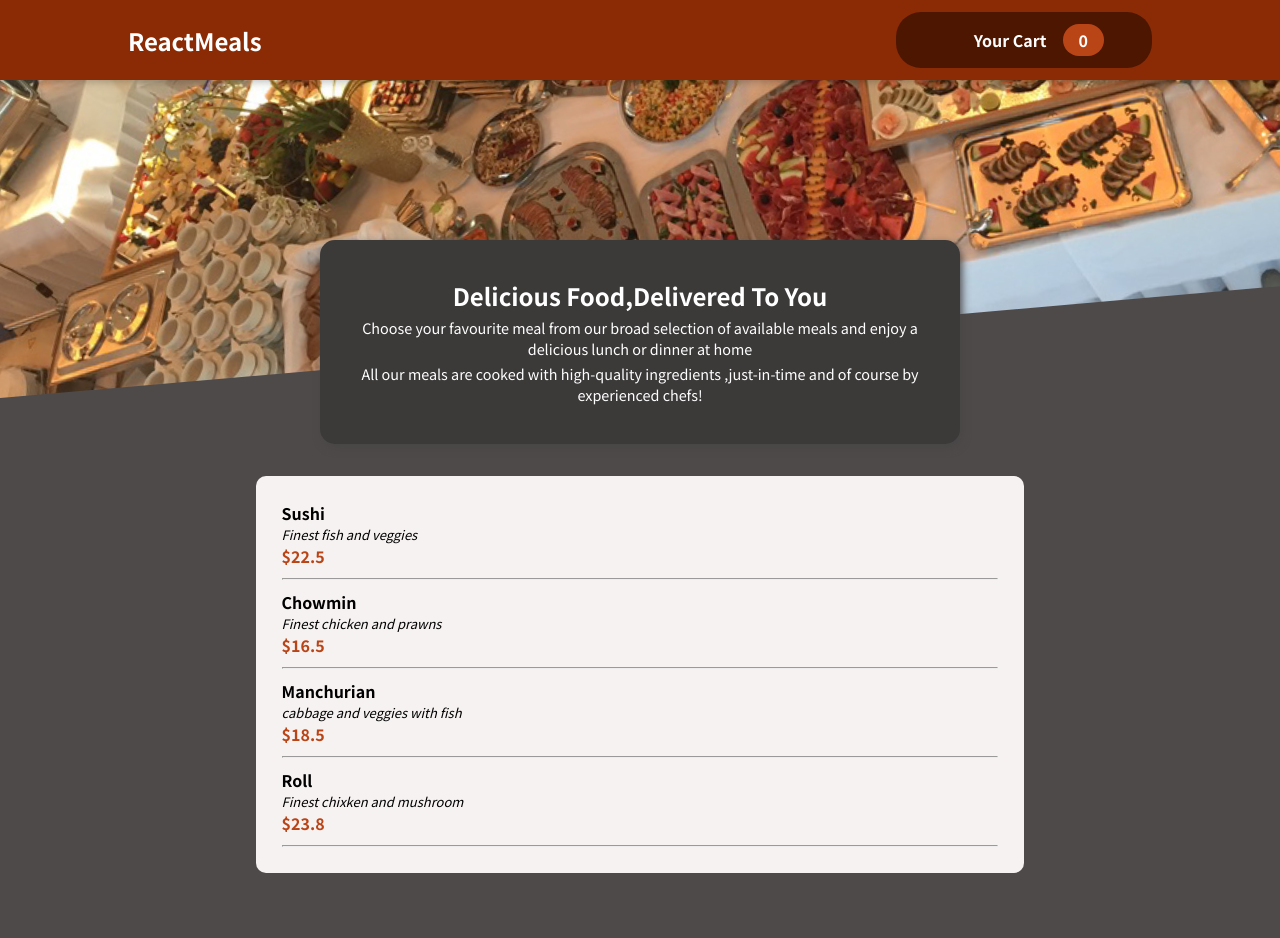
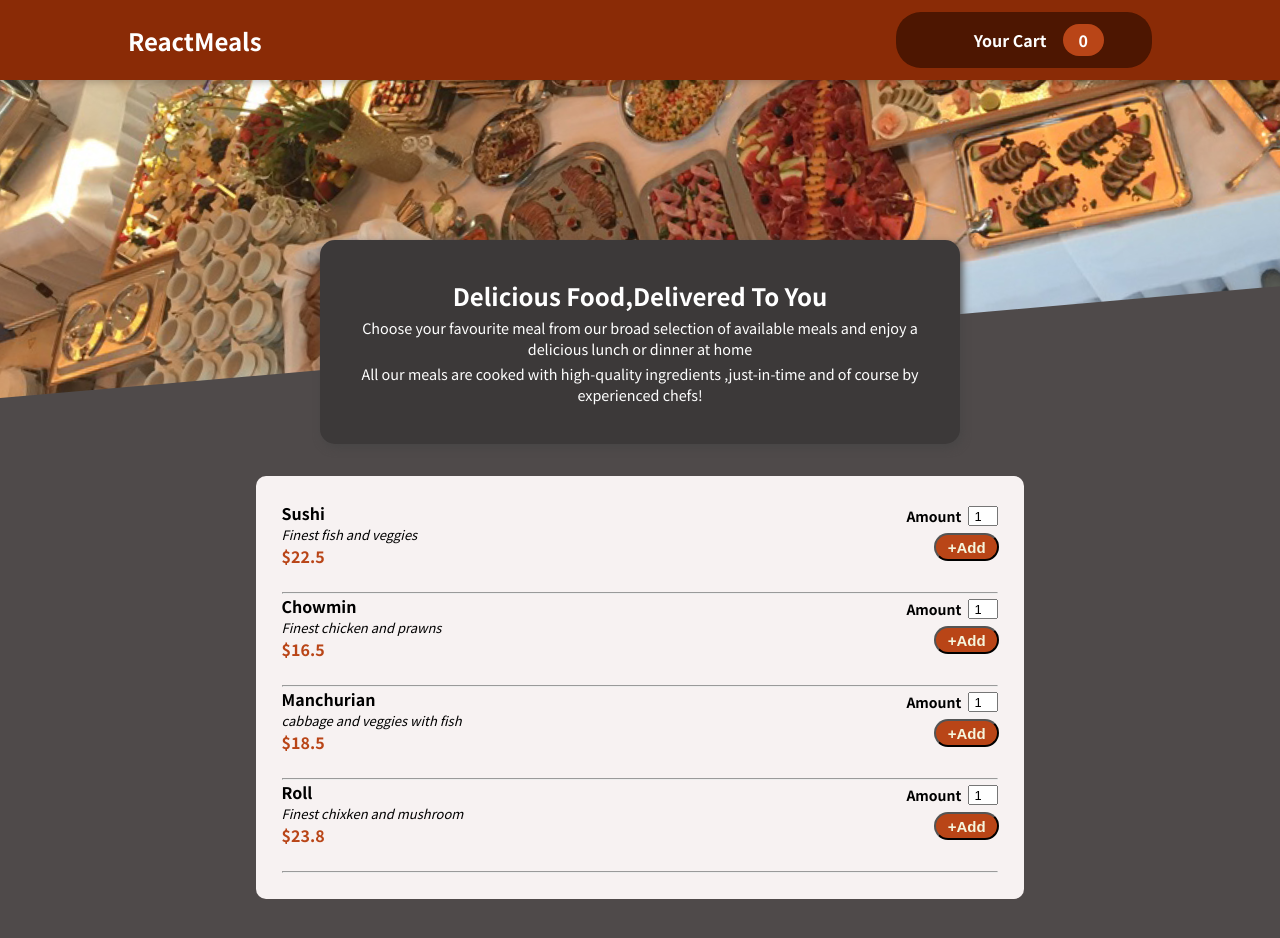
Before and after one commit to jitujiten/ResturantApp, a React (Create React App) app: page / in a window 1280 px wide. Shown: the top 938 px of the page. Built offline with nearby package versions, Linux system fonts and the light colour scheme; some icons are missing.

Commit message:
Added a form to select the number of order with button

```diff
--- a/src/Component/Layout/AvailableMeals.css
+++ b/src/Component/Layout/AvailableMeals.css
@@ -6,11 +6,14 @@
     width: 60%;
     padding: 2%;
     border-radius: 10px;
-    display: flex;
-    flex-direction: column;
     gap:10px;
 }
 
+.form{
+  display: flex;
+  flex-direction: row;
+  justify-content: space-between;
+}
 .li{
     list-style-type: none;
 }
--- a/src/Component/Layout/AvailableMeals.js
+++ b/src/Component/Layout/AvailableMeals.js
@@ -1,5 +1,7 @@
 import React from "react";
 import "./AvailableMeals.css";
+import ItemForm from "./ItemForm";
+
 const Availabelmeals = () => {
   const dummy_meals = [
     {
@@ -34,11 +36,16 @@ const Availabelmeals = () => {
         {dummy_meals.map((meals) => {
           return (
             <React.Fragment>
+              <div className="form">
                 <li className="li">
                   <p className="name">{meals.name}</p>
                   <p className="des">{meals.description}</p>
                   <p className="price">${meals.price}</p>
                 </li>
+
+                <ItemForm />
+              </div>
+              <br></br>
               <hr></hr>
             </React.Fragment>
           );
--- /dev/null
+++ b/src/Component/Layout/ItemForm.css
@@ -0,0 +1,21 @@
+.itemform{
+   display:flex;
+   flex-direction: column;
+   gap: 7px;
+   margin-top: 5px;
+}
+.button{
+  height: 45%;
+  width: 71%;
+  background: #b94517;
+  position: relative;
+  right: -30%;
+  color: beige;
+  font-weight: 700;
+  font-size: 15px;
+  border-radius: 25px;
+}
+.button:hover,
+  .button:active{
+    background-color: #92320c;
+  }
--- /dev/null
+++ b/src/Component/Layout/ItemForm.js
@@ -0,0 +1,21 @@
+import React from "react";
+import "./ItemForm.css";
+import Input from "../UI/Card/Input";
+const ItemForm=()=>{
+
+    return(
+        <form className="itemform">
+        <Input label="Amount" input={{
+            id:"Amount",
+            type:"number",
+            min:"1",
+            max:"5",
+            defaultValue:"1",
+            step:"1"
+        }}/>
+        <button className="button">+Add</button>
+        </form>
+    );
+}
+
+export default ItemForm;
--- a/src/Component/UI/Card/Card.js
+++ b/src/Component/UI/Card/Card.js
@@ -2,9 +2,6 @@ import React from "react";
 
 
 const Card=()=>{
-
-
-
    return <div>
 
    </div>
--- /dev/null
+++ b/src/Component/UI/Card/Input.css
@@ -0,0 +1,11 @@
+.input{
+   display:flex;
+   flex-direction: row;
+   gap: 7px;
+   font-size:14px;
+   font-weight: 800;
+}
+.input input{
+   width: 30px;
+  text-indent: 4px;
+}
--- /dev/null
+++ b/src/Component/UI/Card/Input.js
@@ -0,0 +1,13 @@
+import React from "react";
+import "./Input.css";
+
+const Input=(props)=>{
+    return (
+       <div className="input">
+       <label htmlFor={props.input.id}>{props.label}</label>
+       <input id={props.input.id} {...props.input}/>
+       </div>
+    );
+}
+
+export default Input;
```
Lines whose indentation alone changed are shown as unchanged.
